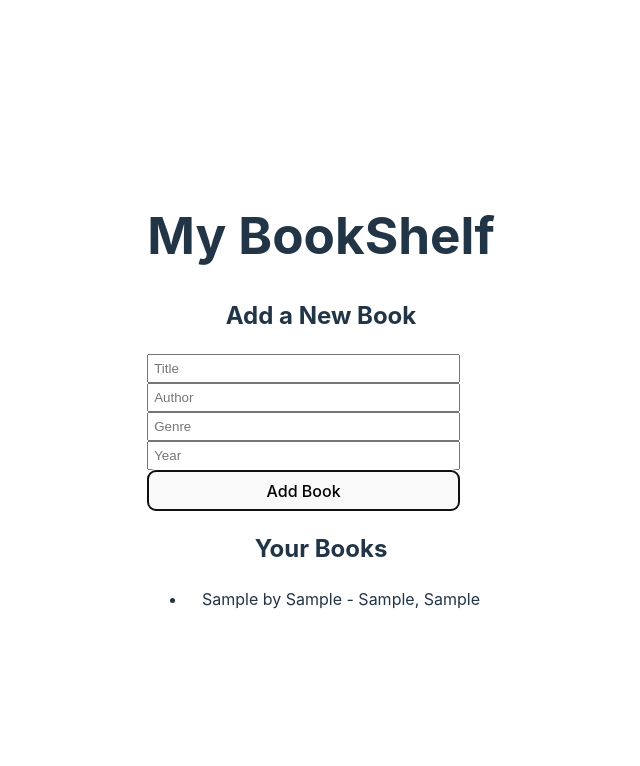
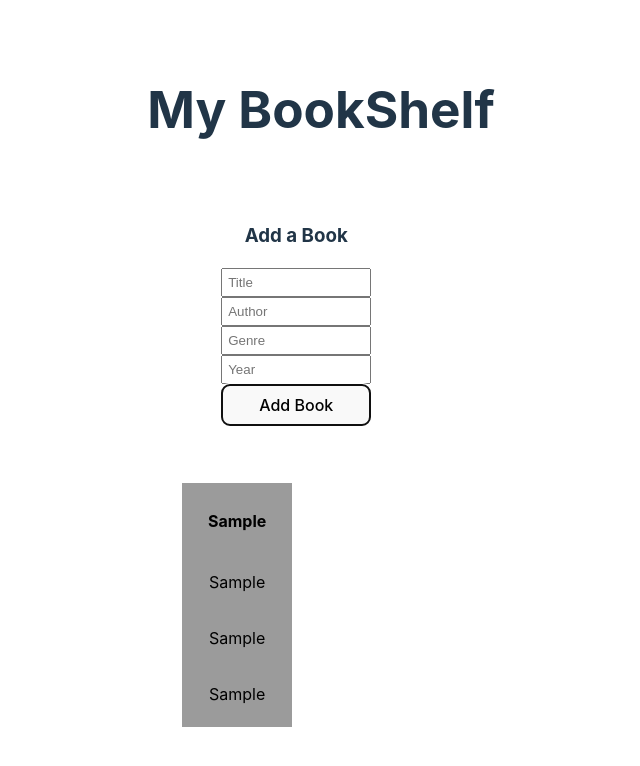
Before and after one commit to werbna/controlled-forms-in-react-lab, a React (Vite) app: page / in a window 1280 px wide. Both pictures are taken after typing "Sample", "Sample", "Sample", "Sample" into the empty fields and a click on the button "Add Book". Shown: the top 766 px of the page, without its empty margins (319-959 px from the left). Built offline with nearby package versions, Linux system fonts and the light colour scheme.

Commit message:
realized i took out the div className and fixed it

```diff
--- a/src/components/BookShelf/BookShelf.jsx
+++ b/src/components/BookShelf/BookShelf.jsx
@@ -1,7 +1,10 @@
 const BookShelf = ({ books, newBook, handleInputChange, handleSubmit }) => {
+
+
   return (
-    <div>
-      <h2>Add a New Book</h2>
+    <div className="bookshelfDiv">
+  <div className="formDiv">
+    <h3>Add a Book</h3>
     <form onSubmit={handleSubmit}>
       <input
         type="text"
@@ -33,14 +36,17 @@ const BookShelf = ({ books, newBook, handleInputChange, handleSubmit }) => {
       />
       <button type="submit">Add Book</button>
     </form>
-      <h2>Your Books</h2>
-      <ul>
+  </div>
+  <div className="bookCardsDiv">
     {books.map((book, index) => (
-          <li key={index}>
-            {book.title} by {book.author} - {book.genre}, {book.year}
-          </li>
+      <div key={index} className="bookCard">
+        <h4>{book.title}</h4>
+        <p>{book.author}</p>
+        <p>{book.genre}</p>
+        <p>{book.year}</p>
+      </div>
     ))}
-      </ul>
+  </div>
 </div>
   );
 };
```
Lines whose indentation alone changed are shown as unchanged.
